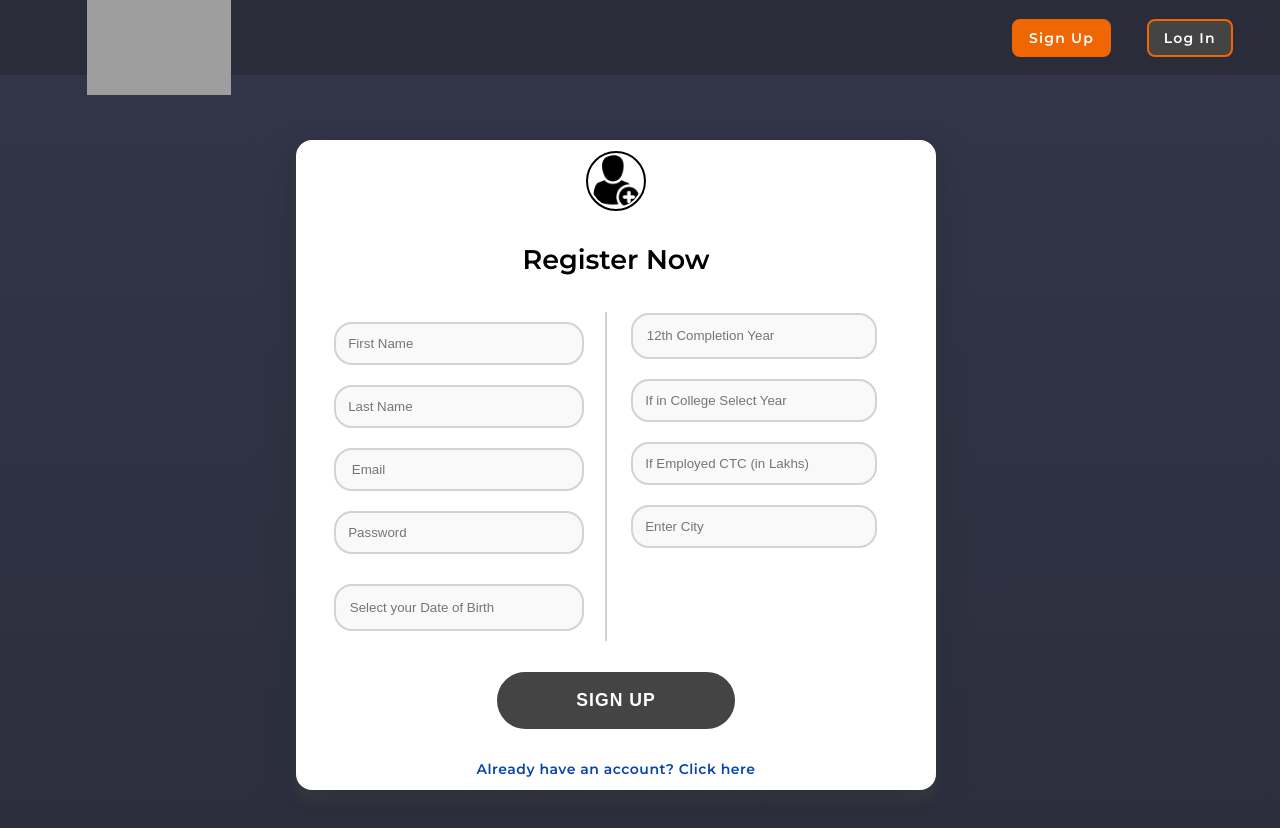
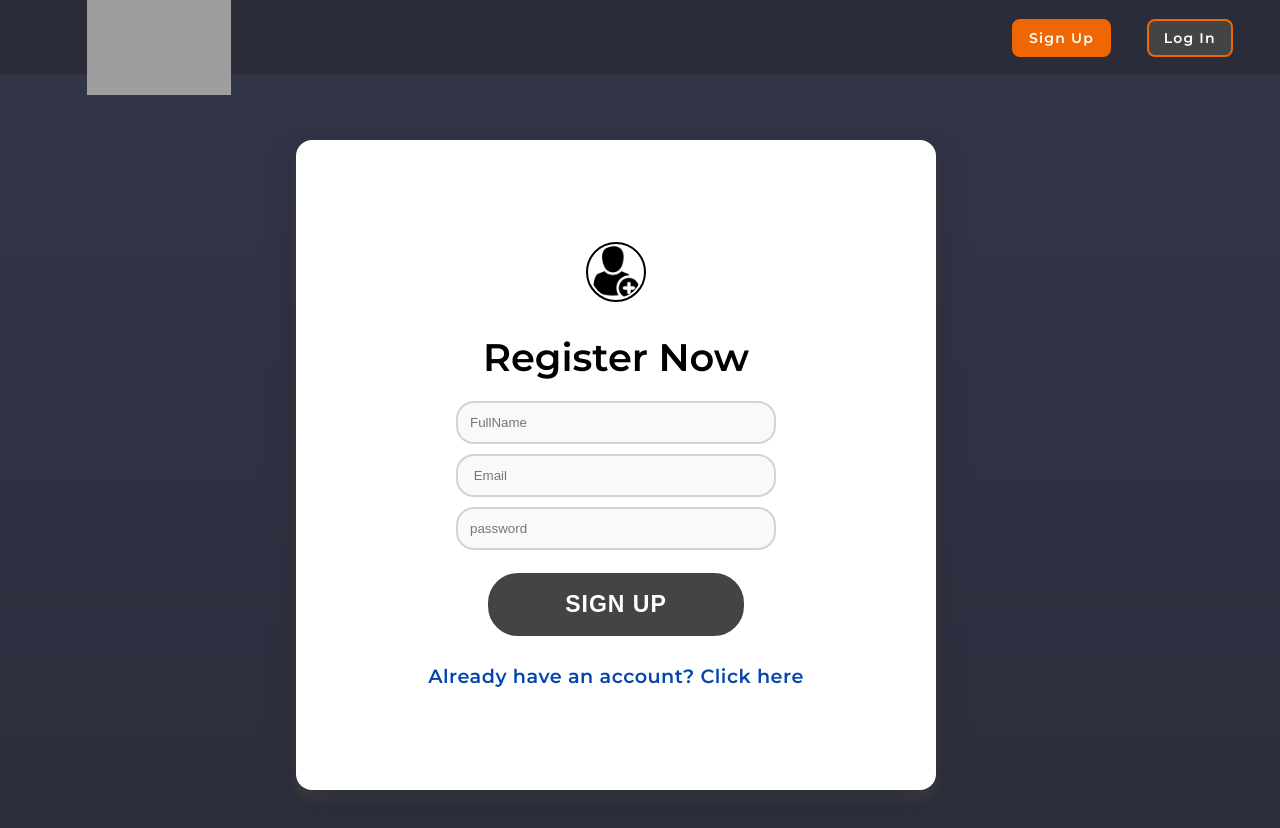
Before and after one commit to aardhyakumar/aircampus-learning, a React (Create React App) app: page /register in a window 1280 px wide. Shown: the top 828 px of the page. Built offline with nearby package versions, Linux system fonts and the light colour scheme; grey boxes are pictures that could not be loaded.

Commit message:
week-2-progress

```diff
--- a/src/components/Header.js
+++ b/src/components/Header.js
@@ -7,14 +7,48 @@ import { useHistory } from "react-router";
 import { Link } from "react-router-dom";
 import { useState } from "react";
 import { useEffect } from "react";
-import { auth, provider } from "../firebase.js";
+import { auth, dbRef, provider } from "../firebase.js";
+import { useDispatch } from "react-redux";
+import {
+  selectUserEmail,
+  selectUserName,
+  selectUserPhoto,
+  setSignOutState,
+  setUserLoginDetails,
+  setnewUser,
+  selectUserPassword,
+} from "../features/user/userSlice";
+import { useSelector } from "react-redux";
 function Header() {
+  const dispatch = useDispatch();
   const history = useHistory();
+  const userPhoto = useSelector(selectUserPhoto);
+  const useremail = useSelector(selectUserEmail);
+
   const logout = () => {
     auth.signOut().then(() => {
       history.push("/");
     });
   };
+  const password = useSelector(selectUserPassword);
+  useEffect(() => {
+    const refUserInformation = firebase.database().ref("user");
+    const currentUserQuery = refUserInformation
+      .orderByChild("password")
+      .equalTo(password);
+    currentUserQuery.on("value", function (snapshot) {
+      snapshot.forEach((data) => {
+        var userName = data.val().fullName;
+        dispatch(
+          setnewUser({
+            name: userName,
+          })
+        );
+      });
+    });
+  }, [password]);
+
+  const Name = useSelector(selectUserName);
   return (
     <Container>
       <Link to="/home">
@@ -37,7 +71,7 @@ function Header() {
           <span>ABOUT US</span>
         </a>
       </NavMenu>
-
+      <p>{Name}</p>
       <Login onClick={logout}>
         <strong>Log Out</strong>
       </Login>
--- a/src/components/Login.css
+++ b/src/components/Login.css
@@ -14,6 +14,18 @@ body {
   font-size: 18px;
   background: none;
   background-size: cover;
+}
+.alert {
+  position: relative;
+  bottom: 10vh;
+  left: 0.8vw;
+  font-size: 1.5vw;
+  padding: 1vw;
+  border-radius: 6px;
+  background-color: #ffd2d2;
+  color: black;
+  border: 2px solid #d8000c;
+  font-weight: 200 !important;
 }
 .container {
   width: 10vw;
@@ -68,7 +80,7 @@ body {
 
 .form__title {
   margin-top: 2rem;
-
+  font-size: 3vw;
   text-align: center;
 }
 
@@ -132,9 +144,10 @@ body {
   position: relative;
   width: 150%;
   padding: 0.75rem;
-  right: 3.5vw;
-  margin-bottom: 3px;
+  right: 0vw;
+  margin-bottom: 5px;
   box-sizing: border-box;
+  width: 25vw;
   border-radius: 18px;
   border: 2px solid lightgray;
   outline: none;
@@ -159,12 +172,12 @@ body {
 }
 
 .form__button {
-  width: 50%;
+  width: 20vw;
   margin-top: 15px;
   margin-bottom: 10px;
   padding: 1rem 2rem;
   font-weight: bold;
-  font-size: 1.1rem;
+  font-size: 1.8vw;
   color: white;
   border: 2px solid #444444;
   border-radius: 30px;
@@ -211,6 +224,7 @@ body {
   color: #0645ad;
   text-decoration: none;
   cursor: pointer;
+  font-size: 1.5vw;
   margin-bottom: -10px;
 }
 
--- a/src/components/Register.js
+++ b/src/components/Register.js
@@ -1,141 +1,151 @@
-import React from "react";
-import "./Login.css";
-import firebase from "firebase/app";
-import "firebase/auth";
-import DatePicker from "react-datepicker";
-import "react-datepicker/dist/react-datepicker.css";
-import { useHistory } from "react-router";
-import { Link } from "react-router-dom";
-import { useState } from "react";
-import { useEffect } from "react";
-import { auth, provider } from "../firebase.js";
-function Register() {
-  const history = useHistory();
-  const [Email, setEmail] = useState("");
-  const [fName, setfName] = useState("");
-  const [password, setPassword] = useState("");
-  const [startDate, setStartDate] = useState(false);
-  const [startYear, setStartYear] = useState(false);
-  const [college, setcollege] = useState(false);
-  const [LName, setLName] = useState("");
-  const [pay, setpay] = useState(false);
-  const [city, setcity] = useState("");
+// import React from "react";
+// import "./Login.css";
+// import firebase from "firebase/app";
+// import "firebase/auth";
+// import DatePicker from "react-datepicker";
+// import "react-datepicker/dist/react-datepicker.css";
+// import { useHistory } from "react-router";
+// import { Link } from "react-router-dom";
+// import { useState } from "react";
+// import { useEffect } from "react";
+// import { auth, dbRef } from "../firebase.js";
+// function Register() {
+//   const history = useHistory();
+//   const [Email, setEmail] = useState("");
+//   const [fName, setfName] = useState("");
+//   const [password, setPassword] = useState("");
+//   const [startDate, setStartDate] = useState(false);
+//   const [startYear, setStartYear] = useState(false);
+//   const [college, setcollege] = useState(false);
+//   const [LName, setLName] = useState("");
+//   const [pay, setpay] = useState(false);
+//   const [city, setcity] = useState("");
 
-  const register = (e) => {
-    e.preventDefault();
-    //some firebse shittttt
-    auth.createUserWithEmailAndPassword(Email, password).then((auth) => {
-      console.log(auth);
-      if (auth) {
-        history.push("/home");
-      }
-    });
-  };
-  return (
-    <div className="container">
-      <form className="form" id="login">
-        <img src="/images/new-user.png" />
-        <h1 className="form__title">Register Now</h1>
-        <div className="form__message form__message--error"></div>
-        <div className="form__input-group__left">
-          <input
-            type="text"
-            className="form__input"
-            autofocus
-            placeholder="First Name"
-            value={fName}
-            onChange={(e) => setfName(e.target.value)}
-          />
-          <input
-            type="text"
-            className="form__input"
-            autofocus
-            placeholder="Last Name"
-            value={LName}
-            onChange={(e) => setLName(e.target.value)}
-          />
-          <div className="form__input-error-message"></div>
+//   const register = (e) => {
+//     e.preventDefault();
+//     //some firebse shittttt
+//     auth.createUserWithEmailAndPassword(Email, password).then((auth) => {
+//       if (auth) {
+//         history.push("/home");
+//         setUser(auth.user);
+//       }
+//     });
+//   };
+//   const setUser = (user) => {
+//     dispatch(
+//       setUserLoginDetails({
+//         name: user.displayName,
+//         email: user.email,
+//         photo: user.photoURL,
+//         password: password,
+//       })
+//     );
+//   };
+//   return (
+//     <div className="container">
+//       <form className="form" id="login">
+//         <img src="/images/new-user.png" />
+//         <h1 className="form__title">Register Now</h1>
+//         <div className="form__message form__message--error"></div>
+//         <div className="form__input-group__left">
+//           <input
+//             type="text"
+//             className="form__input"
+//             autofocus
+//             placeholder="First Name"
+//             value={fName}
+//             onChange={(e) => setfName(e.target.value)}
+//           />
+//           <input
+//             type="text"
+//             className="form__input"
+//             autofocus
+//             placeholder="Last Name"
+//             value={LName}
+//             onChange={(e) => setLName(e.target.value)}
+//           />
+//           <div className="form__input-error-message"></div>
 
-          <input
-            type="text"
-            class="form__input"
-            autofocus
-            placeholder=" Email"
-            value={Email}
-            onChange={(e) => setEmail(e.target.value)}
-          />
-          <div className="form__input-error-message"></div>
+//           <input
+//             type="text"
+//             class="form__input"
+//             autofocus
+//             placeholder=" Email"
+//             value={Email}
+//             onChange={(e) => setEmail(e.target.value)}
+//           />
+//           <div className="form__input-error-message"></div>
 
-          <input
-            type="password"
-            class="form__input"
-            autofocus
-            placeholder="Password"
-            value={password}
-            onChange={(e) => setPassword(e.target.value)}
-          />
-          <div className="form__input-error-message"></div>
+//           <input
+//             type="password"
+//             class="form__input"
+//             autofocus
+//             placeholder="Password"
+//             value={password}
+//             onChange={(e) => setPassword(e.target.value)}
+//           />
+//           <div className="form__input-error-message"></div>
 
-          <DatePicker
-            selected={startDate}
-            onChange={(date) => setStartDate(date)}
-            className="dt"
-            placeholderText="Select your Date of Birth"
-          />
-        </div>
-        <div className="form__input-group__right">
-          <DatePicker
-            selected={startYear}
-            onChange={(date) => setStartYear(date)}
-            placeholderText="12th Completion Year"
-            showYearPicker
-            className="dt"
-            dateFormat="yyyy"
-          />
-          <input
-            type="number"
-            className="form__input"
-            autofocus
-            min="0"
-            placeholder="If in College Select Year"
-            value={college}
-            onChange={(e) => setcollege(e.target.value)}
-          />
+//           <DatePicker
+//             selected={startDate}
+//             onChange={(date) => setStartDate(date)}
+//             className="dt"
+//             placeholderText="Select your Date of Birth"
+//           />
+//         </div>
+//         <div className="form__input-group__right">
+//           <DatePicker
+//             selected={startYear}
+//             onChange={(date) => setStartYear(date)}
+//             placeholderText="12th Completion Year"
+//             showYearPicker
+//             className="dt"
+//             dateFormat="yyyy"
+//           />
+//           <input
+//             type="number"
+//             className="form__input"
+//             autofocus
+//             min="0"
+//             placeholder="If in College Select Year"
+//             value={college}
+//             onChange={(e) => setcollege(e.target.value)}
+//           />
 
-          <div className="form__input-error-message"></div>
+//           <div className="form__input-error-message"></div>
 
-          <input
-            type="number"
-            min="0"
-            class="form__input"
-            autofocus
-            placeholder="If Employed CTC (in Lakhs)"
-            value={pay}
-            onChange={(e) => setpay(e.target.value)}
-          />
-          <div className="form__input-error-message"></div>
+//           <input
+//             type="number"
+//             min="0"
+//             class="form__input"
+//             autofocus
+//             placeholder="If Employed CTC (in Lakhs)"
+//             value={pay}
+//             onChange={(e) => setpay(e.target.value)}
+//           />
+//           <div className="form__input-error-message"></div>
 
-          <input
-            type="text"
-            class="form__input"
-            autofocus
-            placeholder="Enter City"
-            value={city}
-            onChange={(e) => setcity(e.target.value)}
-          />
-          <div className="form__input-error-message"></div>
-        </div>
-        <button className="form__button" type="submit" onClick={register}>
-          Sign Up
-        </button>
-        <p className="form__text">
-          <a className="form__link" href="/" id="linkCreateAccount">
-            Already have an account? Click here
-          </a>
-        </p>
-      </form>
-    </div>
-  );
-}
+//           <input
+//             type="text"
+//             class="form__input"
+//             autofocus
+//             placeholder="Enter City"
+//             value={city}
+//             onChange={(e) => setcity(e.target.value)}
+//           />
+//           <div className="form__input-error-message"></div>
+//         </div>
+//         <button className="form__button" type="submit" onClick={register}>
+//           Sign Up
+//         </button>
+//         <p className="form__text">
+//           <a className="form__link" href="/" id="linkCreateAccount">
+//             Already have an account? Click here
+//           </a>
+//         </p>
+//       </form>
+//     </div>
+//   );
+// }
 
-export default Register;
+// export default Register;
--- a/src/components/RegisterBody.js
+++ b/src/components/RegisterBody.js
@@ -1,10 +1,11 @@
 import React from "react";
 import styled from "styled-components";
 import Register from "./Register.js";
+import RegisterOld from "./RegisterOld.js";
 function RegisterBody() {
   return (
     <Container>
-      <Register />
+      <RegisterOld />
     </Container>
   );
 }
--- /dev/null
+++ b/src/components/RegisterOld.js
@@ -0,0 +1,129 @@
+import "./Login.css";
+import firebase from "firebase/app";
+import "firebase/auth";
+import DatePicker from "react-datepicker";
+import "react-datepicker/dist/react-datepicker.css";
+import { useHistory } from "react-router";
+import { Link } from "react-router-dom";
+import { useState } from "react";
+import { useEffect } from "react";
+import { auth, dbRef, provider } from "../firebase.js";
+import React from "react";
+import { setUserLoginDetails, setifnewUser } from "../features/user/userSlice";
+import { useDispatch, useSelector } from "react-redux";
+function RegisterOld() {
+  const history = useHistory();
+  const dispatch = useDispatch();
+  const [alert, setalert] = useState("");
+  const [name, setname] = useState(false);
+  const register = (e) => {
+    e.preventDefault();
+    //some firebse shitttt
+    console.log(Values.fullName);
+    if (Values.fullName !== "") {
+      setname(false);
+
+      //.catch((error) => {
+      // Handle Errors here.
+      //console.log(error);
+      //});
+      auth
+        .createUserWithEmailAndPassword(Values.Email, Values.password)
+        .then((result) => {
+          console.log(result);
+          dbRef.child("user").push(Values);
+          if (result) {
+            dispatch(
+              setifnewUser({ isNewUser: result.additionalUserInfo.isNewUser })
+            );
+            setUser(result.user);
+            history.push("/home");
+          }
+        })
+        .catch((error) => {
+          //Handle Errors here.
+          setalert(error.message);
+        });
+    } else {
+      setname(true);
+    }
+  };
+  const setUser = (user) => {
+    dispatch(
+      setUserLoginDetails({
+        name: user.displayName,
+        email: user.email,
+        photo: user.photoURL,
+        password: Values.password,
+      })
+    );
+  };
+  const InitialFieldValues = {
+    fullName: "",
+    Email: "",
+    password: "",
+  };
+  const [Values, setValues] = useState(InitialFieldValues);
+  const handleInputChange = (e) => {
+    var { name, value } = e.target;
+    setValues({
+      ...Values,
+      [name]: value,
+    });
+  };
+  console.log(Values);
+  return (
+    <div className="container">
+      <form className="form" id="login">
+        <img src="/images/new-user.png" />
+        <h1 className="form__title">Register Now</h1>
+        <div className="form">
+          <input
+            type="text"
+            className="form__input"
+            autofocus
+            placeholder="FullName"
+            name="fullName"
+            value={Values.FullName}
+            onChange={handleInputChange}
+          />
+          <div className="form__input-error-message"></div>
+
+          <input
+            type="text"
+            class="form__input"
+            autofocus
+            placeholder=" Email"
+            name="Email"
+            value={Values.Email}
+            onChange={handleInputChange}
+          />
+          <div className="form__input-error-message"></div>
+
+          <input
+            type="password"
+            class="form__input"
+            autofocus
+            name="password"
+            placeholder="password"
+            value={Values.password}
+            onChange={handleInputChange}
+          />
+          <div className="form__input-error-message"></div>
+        </div>
+        <button className="form__button" type="submit" onClick={register}>
+          Sign Up
+        </button>
+        <p className="form__text">
+          <a className="form__link" href="/" id="linkCreateAccount">
+            Already have an account? Click here
+          </a>
+        </p>
+      </form>
+      {alert && <h3 className="alert">{alert}</h3>}
+      {name && <h3 className="alert">Please Enter your name</h3>}
+    </div>
+  );
+}
+
+export default RegisterOld;
--- a/src/features/user/userSlice.js
+++ b/src/features/user/userSlice.js
@@ -4,29 +4,47 @@ const initialState = {
   name: "",
   email: "",
   photo: "",
+  password: "",
+  isNewUser: "",
 };
 
 const userSlice = createSlice({
   name: "user",
   initialState,
   reducers: {
+    setnewUser: (state, action) => {
+      [...state, (state.name = action.payload.name)];
+    },
+    setifnewUser: (state, action) => {
+      [...state, (state.isNewUser = action.payload.isNewUser)];
+    },
     setUserLoginDetails: (state, action) => {
+      console.log(action);
       state.name = action.payload.name;
       state.email = action.payload.email;
       state.photo = action.payload.photo;
+      state.password = action.payload.password;
     },
     setSignOutState: (state) => {
       state.name = null;
       state.email = null;
       state.photo = null;
+      state.password = null;
+      state.isnewUser = null;
     },
   },
 });
 
-export const { setSignOutState, setUserLoginDetails } = userSlice.actions;
+export const {
+  setSignOutState,
+  setUserLoginDetails,
+  setnewUser,
+  setifnewUser,
+} = userSlice.actions;
 
 export const selectUserName = (state) => state.user.name;
 export const selectUserEmail = (state) => state.user.email;
 export const selectUserPhoto = (state) => state.user.photo;
-
+export const selectUserPassword = (state) => state.user.password;
+export const selectisNewUser = (state) => state.user.isNewUser;
 export default userSlice.reducer;
--- a/src/firebase.js
+++ b/src/firebase.js
@@ -13,7 +13,8 @@ const db = firebaseapp.firestore();
 const auth = firebase.auth();
 const provider = new firebase.auth.GoogleAuthProvider();
 const storage = firebase.storage();
+const dbRef = firebase.database().ref();
 
-export { auth, provider, storage };
+export { auth, provider, storage, dbRef };
 
 export default db;
```
Also changed, not shown: src/App.js (+0 -12 lines), src/app/store.js (+4 -3 lines), src/components/Home.js (+18 -0 lines), src/components/Login.js (+24 -2 lines).
